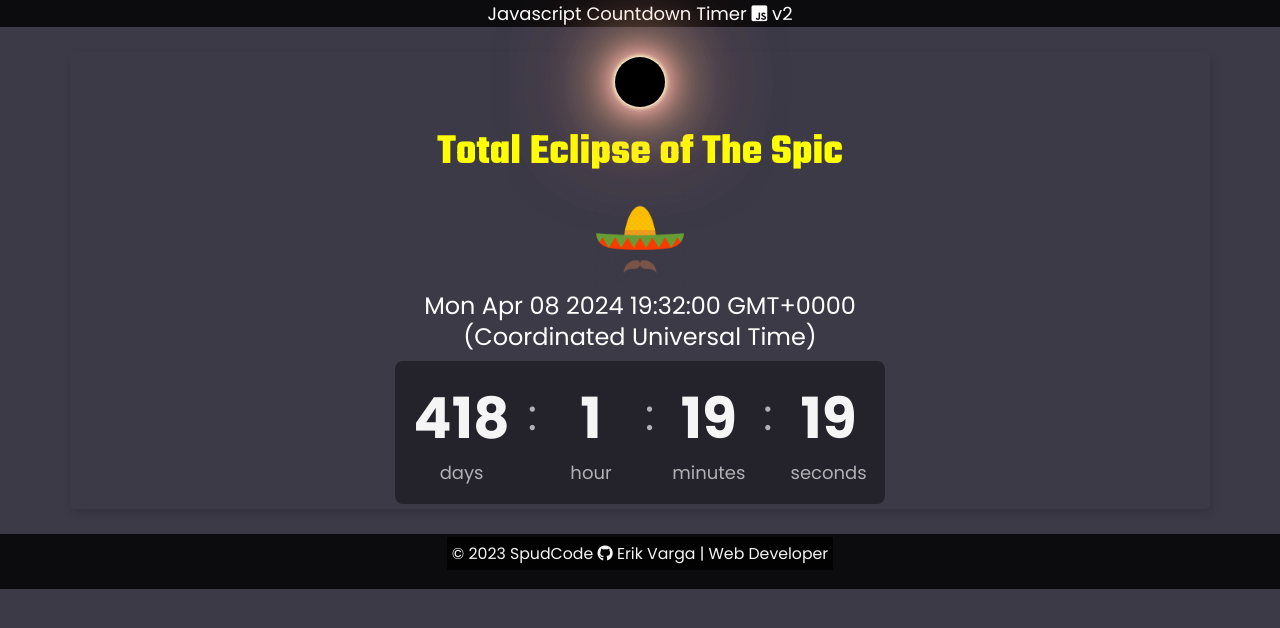
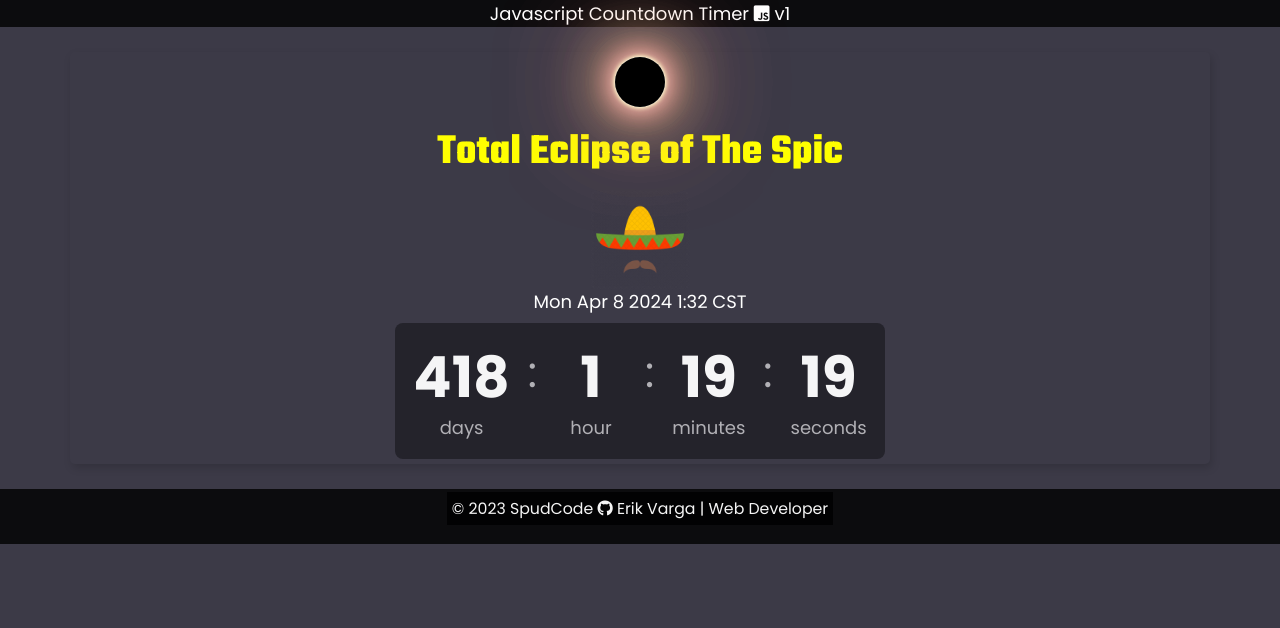
Before and after one commit to Erik-Varga/teots, a plain HTML site: page index.html in a window 1280 px wide. Drawn offline with nearby package versions, Linux system fonts and the light colour scheme; a web font is replaced by a local one.

Commit message:
updated index.html

```diff
--- a/css/style.css
+++ b/css/style.css
@@ -75,7 +75,7 @@ h1 {
 }
 
 h2 {
-	font-size: 1.33rem;
+	font-size: 1rem;
 	line-height: 1.3;
 	/* font-weight: 700; */
 	/* margin: 2rem 0; */
@@ -226,12 +226,12 @@ img {
 		line-height: 1.3;
 		font-weight: 300;
 		width: auto;
-		padding-top: .4rem;
+		padding-top: .2rem;
 	}
 
 	#timer-container span {
 		font-size: 3.15rem;
-		line-height: 1.4;
+		/* line-height: 1.4; */
 		display: block;
 	}
 
--- a/index.html
+++ b/index.html
@@ -22,7 +22,7 @@
 	<header>
         Javascript Countdown Timer
         <span><i class="fa-brands fa-square-js"></i></span>
-		v2
+		v1
     </header>
 
 	<div class="container">
@@ -36,7 +36,7 @@
 
 			<img src="img/sombrero-3-564492.png" alt="">
 
-			<h2 id="countdown-date"></h2>
+			<h2 id="countdown-date">Mon Apr 8 2024 1:32 CST</h2>
 
 			<ul id="timer-container">
 				<li id="days" role="timer"><span>0</span> days</li>
--- a/js/app.js
+++ b/js/app.js
@@ -5,7 +5,7 @@
 let countdownDate = new Date('08 April 2024 13:32:00 CST').toString();
 
 const DateCountdown = document.getElementById('countdown-date');
-DateCountdown.textContent = countdownDate;
+// DateCountdown.textContent = countdownDate;
 
 /* Set countdown date by adding hours to current date */
 // let countdownDate = new Date().setHours(new Date().getHours() + 1)
```
